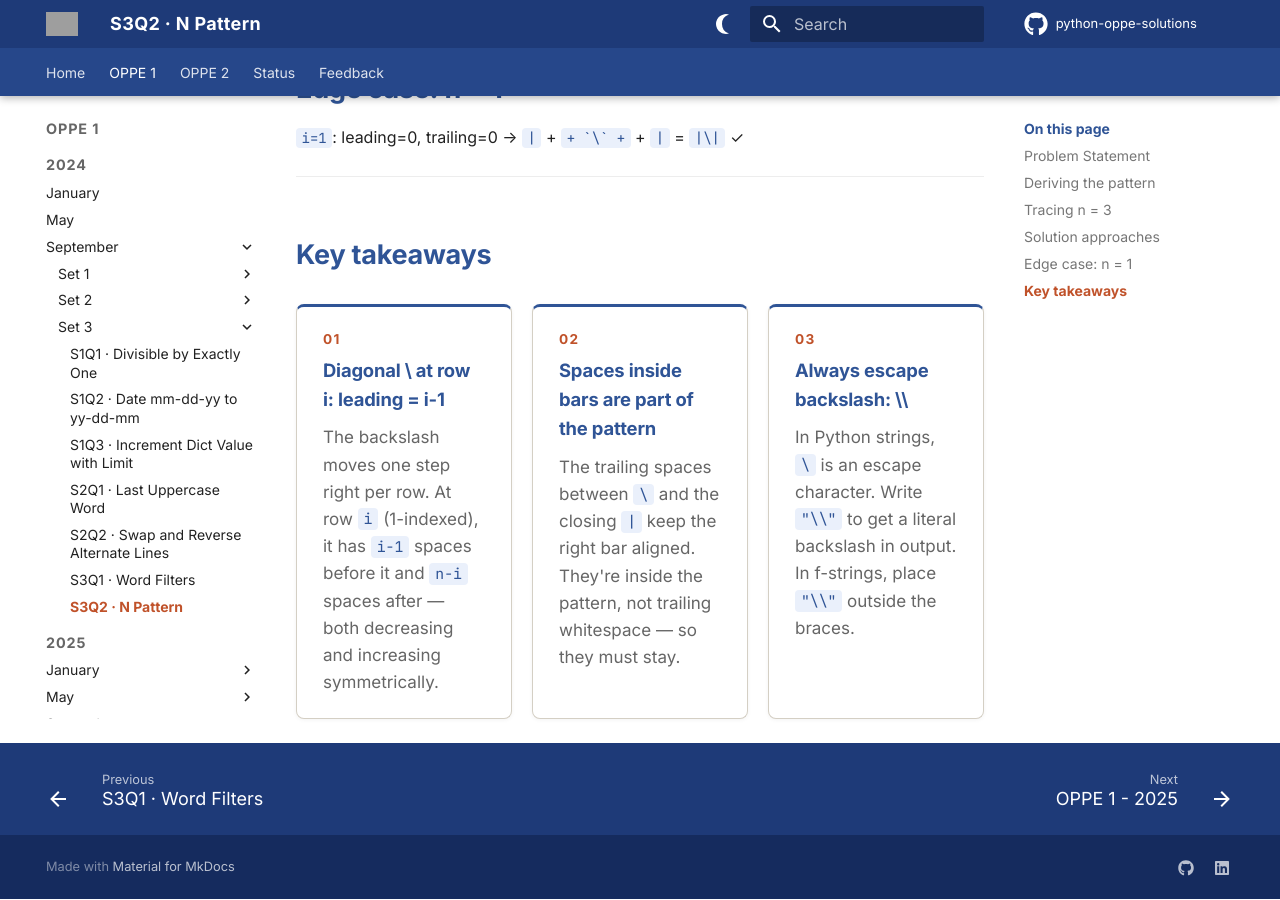
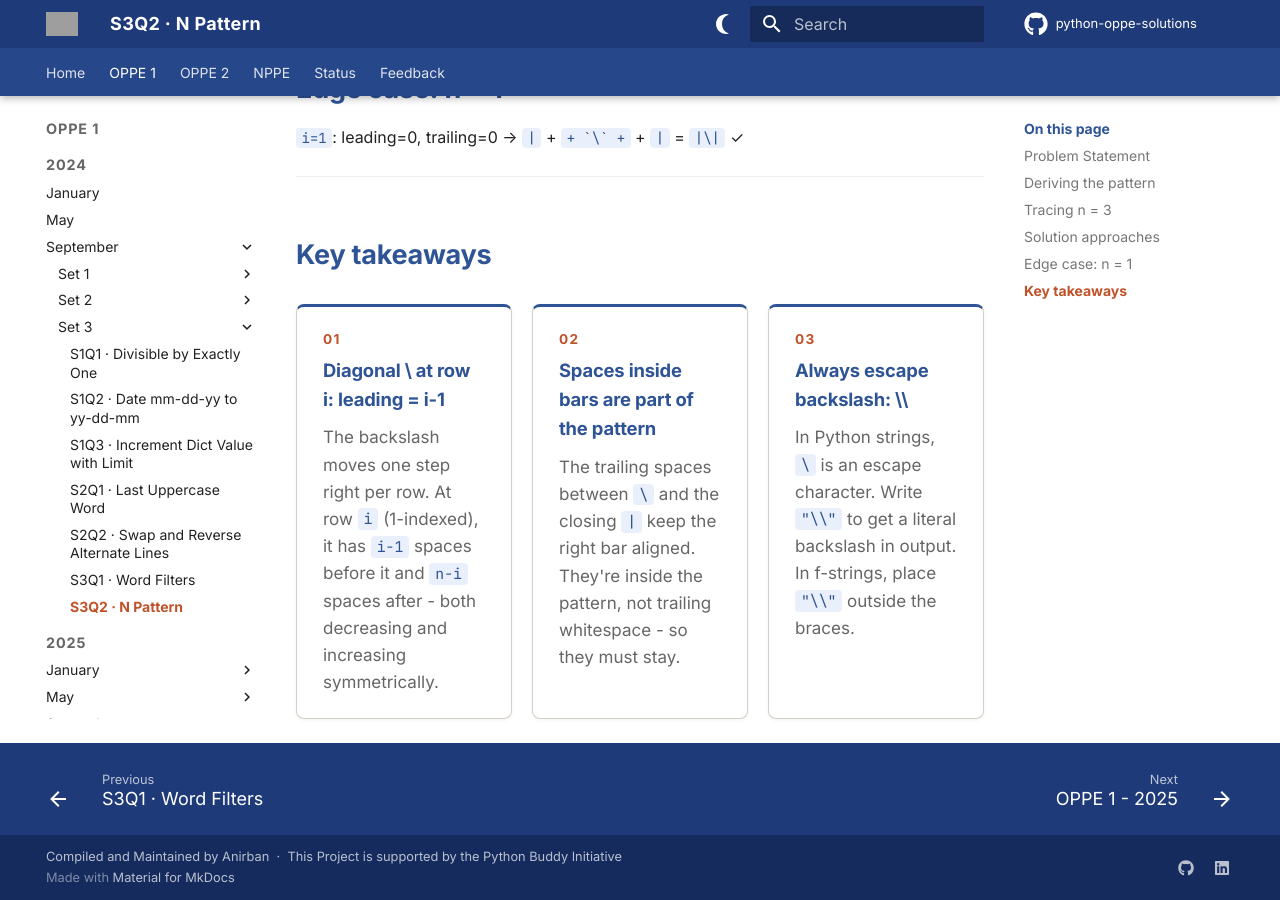
Before and after one commit to Nirban-A/python-oppe-solutions, an MkDocs documentation site: the page built from docs/oppe1/2024/sep/set3/2024_sep_3_s3q2.md, in a window 1280 px wide and 900 px high, scrolled down 2581 px. Built offline with MkDocs 1.6.1 and Material for MkDocs 9.7.7, drawn with Linux system fonts in a browser that asks for light colours; comment, search, counter and statistics services are not loaded; some of the changed text lies outside the part shown; grey boxes are pictures that could not be loaded.

Commit message:
added NPPE solutions

```diff
--- a/docs/oppe1/2024/sep/set3/2024_sep_3_s3q2.md
+++ b/docs/oppe1/2024/sep/set3/2024_sep_3_s3q2.md
@@ -1,4 +1,4 @@
-# S3Q2 · Print Pattern — N Shape
+# S3Q2 · Print Pattern - N Shape
 
 <div class="pb-downloads">
   <a class="pb-btn pb-btn-slides" href="https://github.com/Nirban-A/python-oppe-solutions/raw/main/2024_Sep_OPPE1_Set3/Slides/S3P2_CenteredTriangle.pptx" target="_blank">
@@ -10,7 +10,7 @@
 </div>
 
 ???+ abstract "⚡ Quick Reference"
-    **Type:** Full I/O — pattern printing
+    **Type:** Full I/O - pattern printing
 
     **Core idea:** each row has `|` on both sides with `\` moving one step right each row. Row `i` has `i-1` spaces before `\` and `n-i` spaces after.
 
@@ -81,10 +81,10 @@
 
 Row structure: `|` + `(i-1)` spaces + `\` + `(n-i)` spaces + `|`
 
-The trailing spaces (between `\` and `|`) are inside the pattern — they're needed to keep the right `|` properly aligned.
+The trailing spaces (between `\` and `|`) are inside the pattern - they're needed to keep the right `|` properly aligned.
 
 !!! insight "No trailing spaces after the closing |"
-    The problem says no spaces to the right of the pattern. The spaces inside the bars are part of the pattern. The closing `|` is always the last character — nothing follows it.
+    The problem says no spaces to the right of the pattern. The spaces inside the bars are part of the pattern. The closing `|` is always the last character - nothing follows it.
 
 ---
 
@@ -154,13 +154,13 @@
 <div class="pb-card">
 <div class="pb-card-num">01</div>
 <h4>Diagonal \ at row i: leading = i-1</h4>
-<p>The backslash moves one step right per row. At row <code>i</code> (1-indexed), it has <code>i-1</code> spaces before it and <code>n-i</code> spaces after — both decreasing and increasing symmetrically.</p>
+<p>The backslash moves one step right per row. At row <code>i</code> (1-indexed), it has <code>i-1</code> spaces before it and <code>n-i</code> spaces after - both decreasing and increasing symmetrically.</p>
 </div>
 
 <div class="pb-card">
 <div class="pb-card-num">02</div>
 <h4>Spaces inside bars are part of the pattern</h4>
-<p>The trailing spaces between <code>\</code> and the closing <code>|</code> keep the right bar aligned. They're inside the pattern, not trailing whitespace — so they must stay.</p>
+<p>The trailing spaces between <code>\</code> and the closing <code>|</code> keep the right bar aligned. They're inside the pattern, not trailing whitespace - so they must stay.</p>
 </div>
 
 <div class="pb-card">
--- a/mkdocs.yml
+++ b/mkdocs.yml
@@ -1,4 +1,5 @@
 site_name: Python OPPE Solutions
+copyright: Compiled and Maintained by Anirban &nbsp;·&nbsp; This Project is supported by the Python Buddy Initiative
 site_description: Exam-prep companion for Python - walkthrough solutions, key concepts, and downloadable slides.
 site_url: https://github.com/Nirban-A/python-oppe-solutions/
 repo_url: https://github.com/Nirban-A/python-oppe-solutions
@@ -203,5 +204,13 @@
 
   - OPPE 2:
     - oppe2/index.md
+  - NPPE:
+    - oppe1/nppe/index.md
+    - S1Q1 · Position of Point Relative to Line: oppe1/2025/may/set5/2025_may_5_s1q1.md
+    - S1Q2 · Parse Equation and Solve for x: oppe1/2025/may/set3/2025_may_3_s1q2.md
+    - S2Q1 · Excel Column to Index: oppe1/2025/may/set5/2025_may_5_s2q1.md
+    - S2Q2 · Reverse Vowel Order: oppe1/2025/may/set5/2025_may_5_s2q2.md
+    - S3Q1 · YouTube Video Engagement Analysis: oppe1/2025/may/set4/2025_may_4_s3q1.md
+    - S3Q2 · Visualize Pattern Lock: oppe1/2025/may/set5/2025_may_5_s3q2.md
   - Status: status.md
   - Feedback: feedback.md
```
Also changed, not shown: docs/index.md (+1 -1 lines), docs/oppe1/2024/sep/set3/index.md (+4 -4 lines), docs/oppe1/nppe/index.md (added, +50 -0 lines).
